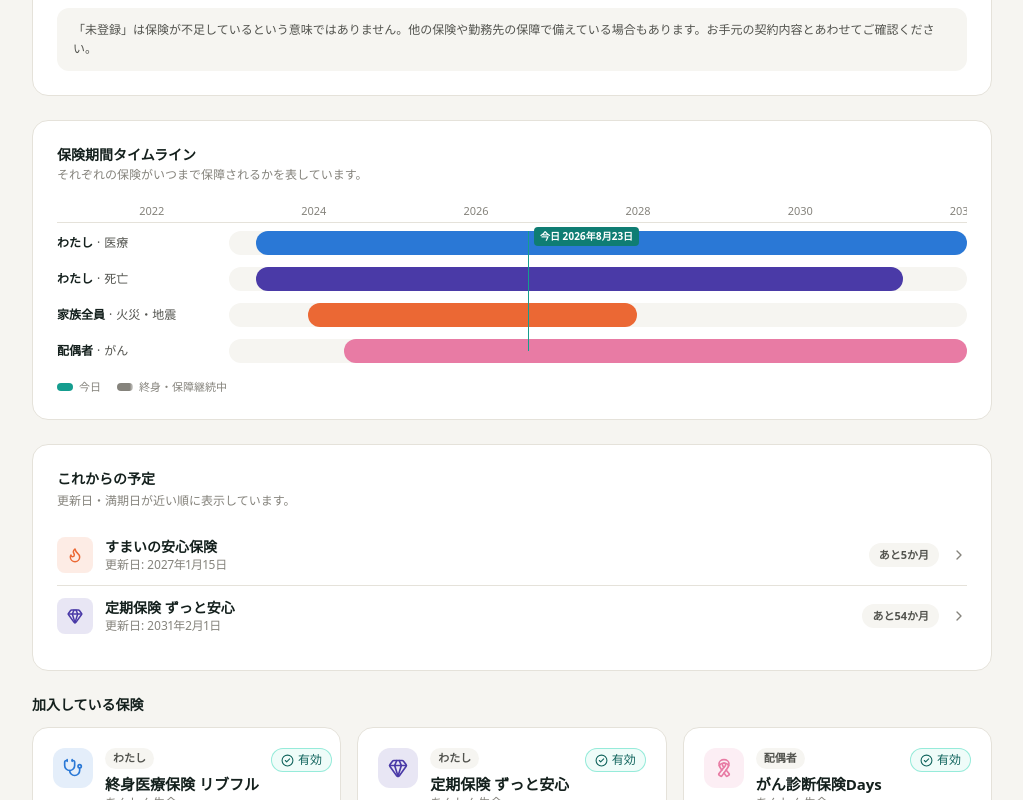
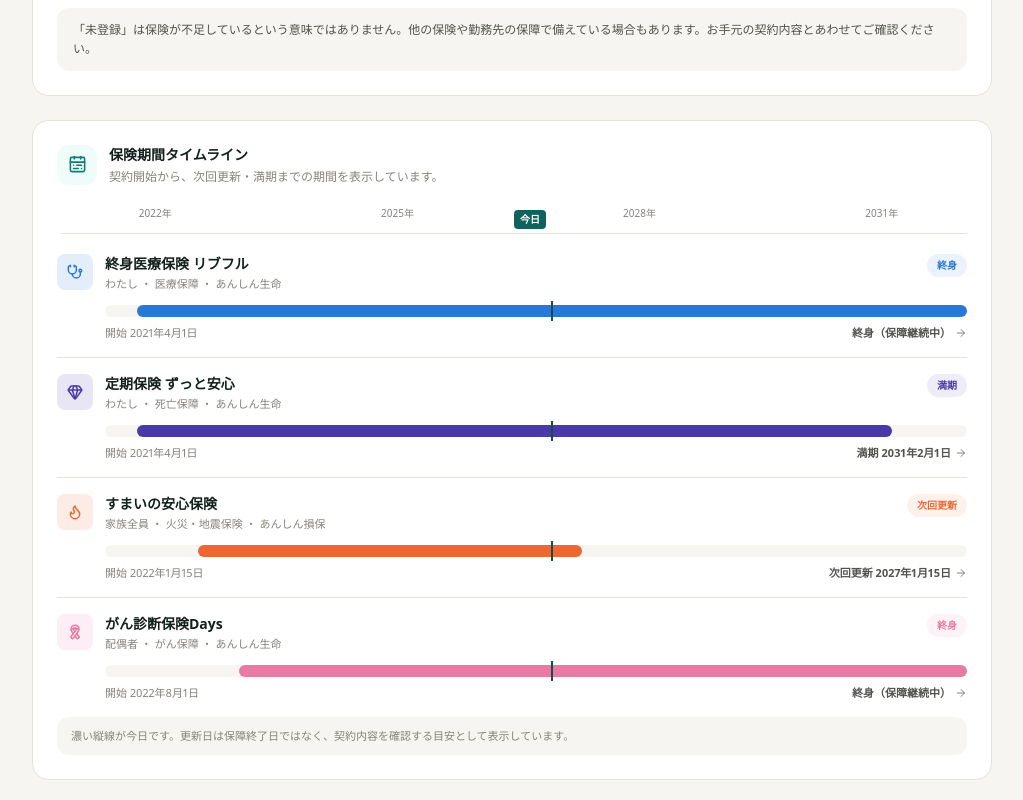
Before and after one commit to Hiroyuki-Iwasaki-CDP/hokenn, a React (Vite) app: page /demo in a window 1280 px wide. Shown: the part 860-1660 px from the top of the page, without its empty margins (248-1271 px from the left). Built offline with nearby package versions, Linux system fonts and the light colour scheme; no server answers.

Commit message:
fix: improve coverage timeline readability

```diff
--- a/src/components/dashboard/CoverageTimeline.tsx
+++ b/src/components/dashboard/CoverageTimeline.tsx
@@ -1,4 +1,6 @@
 import { useMemo } from 'react'
+import { Link } from 'react-router-dom'
+import { ArrowRight, CalendarRange } from 'lucide-react'
 import type { InsurancePolicy } from '../../types/insurance'
 import { getCategory } from '../../lib/categories'
 import { formatDate } from '../../lib/format'
@@ -6,152 +8,173 @@ import { formatDate } from '../../lib/format'
 const MS_PER_DAY = 1000 * 60 * 60 * 24
 
 function addYears(date: Date, years: number): Date {
-  const d = new Date(date)
-  d.setFullYear(d.getFullYear() + years)
-  return d
+  const result = new Date(date)
+  result.setFullYear(result.getFullYear() + years)
+  return result
+}
+
+function clampPercent(value: number): number {
+  return Math.min(100, Math.max(0, value))
 }
 
 export default function CoverageTimeline({ policies }: { policies: InsurancePolicy[] }) {
   const today = useMemo(() => new Date(), [])
-  const withStartDate = useMemo(() => policies.filter((p) => !!p.contractDate), [policies])
+  const withStartDate = useMemo(() => policies.filter((policy) => !!policy.contractDate), [policies])
 
   const { rangeStart, rangeEnd, rows, yearTicks } = useMemo(() => {
     if (withStartDate.length === 0) {
       return { rangeStart: today, rangeEnd: today, rows: [], yearTicks: [] as number[] }
     }
-    const starts = withStartDate.map((p) => new Date(p.contractDate as string).getTime())
+
+    const starts = withStartDate.map((policy) => new Date(policy.contractDate as string).getTime())
     const finiteEnds = withStartDate
-      .map((p) => p.maturityDate ?? p.renewalDate)
-      .filter((d): d is string => !!d)
-      .map((d) => new Date(d).getTime())
+      .map((policy) => policy.maturityDate ?? policy.renewalDate)
+      .filter((date): date is string => !!date)
+      .map((date) => new Date(date).getTime())
 
     let minStart = Math.min(...starts, today.getTime())
-    let maxEnd = Math.max(...(finiteEnds.length ? finiteEnds : [today.getTime()]), today.getTime())
-    // 終身契約や余白のため、最低でも今日から5年先までは表示する
+    let maxEnd = Math.max(...(finiteEnds.length > 0 ? finiteEnds : [today.getTime()]), today.getTime())
     maxEnd = Math.max(maxEnd, addYears(today, 5).getTime())
 
     const span = maxEnd - minStart
-    const pad = Math.max(span * 0.04, 30 * MS_PER_DAY)
-    minStart -= pad
-    maxEnd += pad
+    const padding = Math.max(span * 0.04, 30 * MS_PER_DAY)
+    minStart -= padding
+    maxEnd += padding
 
-    const rStart = new Date(minStart)
-    const rEnd = new Date(maxEnd)
-
+    const rangeStart = new Date(minStart)
+    const rangeEnd = new Date(maxEnd)
+    const rangeMs = maxEnd - minStart
     const rows = withStartDate
       .slice()
       .sort((a, b) => new Date(a.contractDate as string).getTime() - new Date(b.contractDate as string).getTime())
-      .map((p) => {
-        const start = new Date(p.contractDate as string).getTime()
-        const explicitEnd = p.maturityDate ?? p.renewalDate
-        const isOpenEnded = !explicitEnd
-        const end = explicitEnd ? new Date(explicitEnd).getTime() : maxEnd
-        const startPct = ((start - minStart) / (maxEnd - minStart)) * 100
-        const endPct = ((end - minStart) / (maxEnd - minStart)) * 100
-        return { policy: p, startPct, endPct: Math.max(endPct, startPct + 1.5), isOpenEnded }
+      .map((policy) => {
+        const start = new Date(policy.contractDate as string).getTime()
+        const endDate = policy.maturityDate ?? policy.renewalDate
+        const end = endDate ? new Date(endDate).getTime() : maxEnd
+        return {
+          policy,
+          endDate,
+          endKind: policy.maturityDate ? '満期' : policy.renewalDate ? '次回更新' : '終身',
+          startPct: clampPercent(((start - minStart) / rangeMs) * 100),
+          endPct: clampPercent(((end - minStart) / rangeMs) * 100),
+        }
       })
 
-    const startYear = rStart.getFullYear()
-    const endYear = rEnd.getFullYear()
+    const startYear = rangeStart.getFullYear()
+    const endYear = rangeEnd.getFullYear()
     const totalYears = Math.max(endYear - startYear, 1)
-    const step = Math.max(1, Math.ceil(totalYears / 6))
-    const ticks: number[] = []
-    for (let y = Math.ceil(startYear / step) * step; y <= endYear; y += step) {
-      ticks.push(y)
-    }
+    const step = Math.max(1, Math.ceil(totalYears / 5))
+    const yearTicks: number[] = []
+    for (let year = Math.ceil(startYear / step) * step; year <= endYear; year += step) yearTicks.push(year)
 
-    return { rangeStart: rStart, rangeEnd: rEnd, rows, yearTicks: ticks }
+    return { rangeStart, rangeEnd, rows, yearTicks }
   }, [withStartDate, today])
 
-  const todayPct = useMemo(() => {
-    const span = rangeEnd.getTime() - rangeStart.getTime()
-    if (span <= 0) return 0
-    return ((today.getTime() - rangeStart.getTime()) / span) * 100
-  }, [rangeStart, rangeEnd, today])
-
+  const rangeMs = rangeEnd.getTime() - rangeStart.getTime()
+  const todayPct = rangeMs <= 0 ? 0 : clampPercent(((today.getTime() - rangeStart.getTime()) / rangeMs) * 100)
   const yearPct = (year: number) => {
-    const t = new Date(year, 0, 1).getTime()
-    const span = rangeEnd.getTime() - rangeStart.getTime()
-    if (span <= 0) return 0
-    return ((t - rangeStart.getTime()) / span) * 100
+    if (rangeMs <= 0) return 0
+    return clampPercent(((new Date(year, 0, 1).getTime() - rangeStart.getTime()) / rangeMs) * 100)
   }
 
-  if (withStartDate.length === 0) return null
+  if (rows.length === 0) return null
 
   return (
-    <div className="rounded-2xl border border-line bg-white p-5 sm:p-6">
-      <h3 className="text-sm font-bold text-ink">保険期間タイムライン</h3>
-      <p className="mt-0.5 text-xs text-ink-muted">それぞれの保険がいつまで保障されるかを表しています。</p>
+    <section className="rounded-2xl border border-line bg-white p-5 sm:p-6">
+      <div className="flex items-start gap-3">
+        <span className="flex h-10 w-10 shrink-0 items-center justify-center rounded-xl bg-brand-50 text-brand-600">
+          <CalendarRange size={19} />
+        </span>
+        <div>
+          <h3 className="text-sm font-bold text-ink">保険期間タイムライン</h3>
+          <p className="mt-0.5 text-xs leading-relaxed text-ink-muted">
+            契約開始から、次回更新・満期までの期間を表示しています。
+          </p>
+        </div>
+      </div>
 
-      <div className="mt-5 overflow-x-auto">
-        <div className="min-w-[560px]">
-          <div className="relative h-5 border-b border-line text-[11px] text-ink-muted">
-            {yearTicks.map((y) => (
-              <span
-                key={y}
-                className="absolute -translate-x-1/2 tabular-nums"
-                style={{ left: `${yearPct(y)}%` }}
-              >
-                {y}
-              </span>
-            ))}
-          </div>
+      <div className="mt-5 hidden pl-1 sm:block">
+        <div className="relative h-7 border-b border-line text-[10px] text-ink-muted">
+          {yearTicks.map((year) => (
+            <span key={year} className="absolute -translate-x-1/2 tabular-nums" style={{ left: `${yearPct(year)}%` }}>
+              {year}年
+            </span>
+          ))}
+          <span
+            className="absolute bottom-1 -translate-x-1/2 rounded bg-brand-700 px-1.5 py-0.5 text-[10px] font-bold whitespace-nowrap text-white"
+            style={{ left: `${todayPct}%` }}
+          >
+            今日
+          </span>
+        </div>
+      </div>
 
-          <div className="relative mt-2 space-y-3">
-            <div
-              className="pointer-events-none absolute top-0 bottom-0 z-10 w-px bg-brand-500"
-              style={{ left: `${todayPct}%` }}
-            >
-              <span className="absolute -top-1 left-1.5 rounded bg-brand-600 px-1.5 py-0.5 text-[10px] font-bold whitespace-nowrap text-white">
-                今日 {formatDate(today.toISOString())}
-              </span>
-            </div>
+      <div className="mt-2 divide-y divide-line">
+        {rows.map(({ policy, startPct, endPct, endDate, endKind }) => {
+          const meta = getCategory(policy.category)
+          const Icon = meta.icon
+          const barWidth = Math.max(endPct - startPct, 1.5)
+          return (
+            <Link key={policy.id} to={`/policies/${policy.id}`} className="group block py-4 first:pt-3 last:pb-0">
+              <div className="flex items-start gap-3">
+                <span
+                  className="flex h-9 w-9 shrink-0 items-center justify-center rounded-lg"
+                  style={{ backgroundColor: `${meta.color}20`, color: meta.color }}
+                >
+                  <Icon size={16} strokeWidth={2.25} />
+                </span>
+                <div className="min-w-0 flex-1">
+                  <div className="flex items-start justify-between gap-3">
+                    <div className="min-w-0">
+                      <p className="truncate text-sm font-bold text-ink group-hover:text-brand-700">{policy.productName}</p>
+                      <p className="mt-0.5 truncate text-[11px] text-ink-muted">
+                        {policy.insuredPersonName} ・ {meta.label} ・ {policy.insuranceCompany}
+                      </p>
+                    </div>
+                    <span
+                      className="shrink-0 rounded-full px-2.5 py-1 text-[10px] font-bold"
+                      style={{ backgroundColor: `${meta.color}18`, color: meta.color }}
+                    >
+                      {endKind}
+                    </span>
+                  </div>
 
-            {rows.map(({ policy, startPct, endPct, isOpenEnded }) => {
-              const meta = getCategory(policy.category)
-              return (
-                <div key={policy.id} className="flex items-center gap-3">
-                  <div className="hidden w-40 shrink-0 truncate text-xs text-ink-secondary sm:block">
-                    <span className="font-semibold text-ink">{policy.insuredPersonName}</span>
-                    <span className="mx-1">·</span>
-                    {meta.shortLabel}
-                  </div>
-                  <div className="relative h-6 flex-1 rounded-full bg-plane">
+                  <div className="relative mt-3 h-3 rounded-full bg-plane">
                     <div
                       className="absolute inset-y-0 rounded-full"
                       style={{
                         left: `${startPct}%`,
-                        width: `${endPct - startPct}%`,
+                        width: `${barWidth}%`,
                         backgroundColor: meta.color,
-                        backgroundImage: isOpenEnded
-                          ? `linear-gradient(to right, ${meta.color}, ${meta.color} 80%, ${meta.color}55)`
-                          : undefined,
+                        backgroundImage: endDate
+                          ? undefined
+                          : `linear-gradient(to right, ${meta.color}, ${meta.color} 82%, ${meta.color}55)`,
                       }}
-                      title={`${meta.label}: ${formatDate(policy.contractDate)} 〜 ${
-                        isOpenEnded ? '終身' : formatDate(policy.maturityDate ?? policy.renewalDate)
-                      }`}
+                    />
+                    <span
+                      className="absolute top-1/2 z-10 h-5 w-0.5 -translate-y-1/2 bg-brand-800"
+                      style={{ left: `${todayPct}%` }}
+                      aria-label="今日"
                     />
                   </div>
+
+                  <div className="mt-2 flex items-center justify-between gap-3 text-[11px] tabular-nums">
+                    <span className="text-ink-muted">開始 {formatDate(policy.contractDate)}</span>
+                    <span className="flex items-center gap-1 text-right font-semibold text-ink-secondary">
+                      {endDate ? `${endKind} ${formatDate(endDate)}` : '終身（保障継続中）'}
+                      <ArrowRight size={12} className="shrink-0 text-ink-muted" />
+                    </span>
+                  </div>
                 </div>
-              )
-            })}
-          </div>
-        </div>
+              </div>
+            </Link>
+          )
+        })}
       </div>
 
-      <div className="mt-4 flex flex-wrap gap-x-4 gap-y-1.5 text-[11px] text-ink-muted">
-        <span className="flex items-center gap-1.5">
-          <span className="inline-block h-2 w-4 rounded-full bg-brand-500" />
-          今日
-        </span>
-        <span className="flex items-center gap-1.5">
-          <span
-            className="inline-block h-2 w-4 rounded-full"
-            style={{ backgroundImage: 'linear-gradient(to right, #85837c, #85837c 80%, #85837c55)' }}
-          />
-          終身・保障継続中
-        </span>
-      </div>
-    </div>
+      <p className="mt-4 rounded-xl bg-plane px-3.5 py-2.5 text-[11px] leading-relaxed text-ink-muted">
+        濃い縦線が今日です。更新日は保障終了日ではなく、契約内容を確認する目安として表示しています。
+      </p>
+    </section>
   )
 }
```
